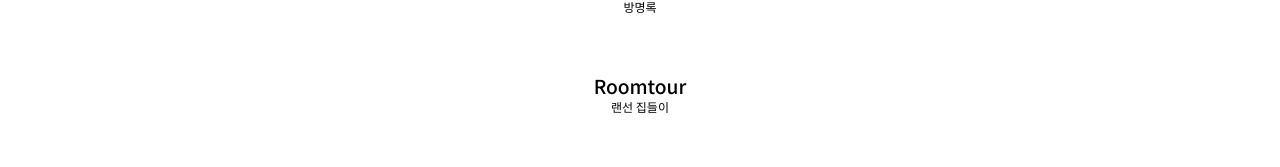
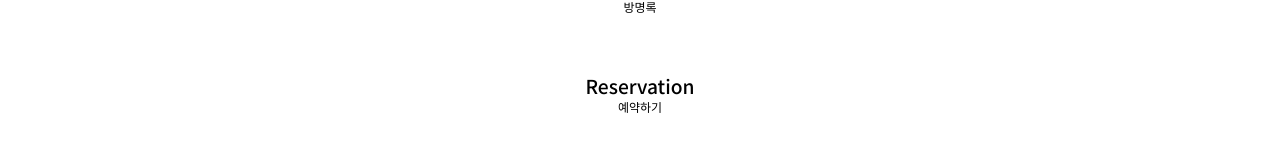
Before and after one commit to lee-suyeon/sroovyroom201, a React (Create React App) app in the folder client/: page /menu in a window 1280 px wide. Shown: the part 446-613 px from the top of the page. Built offline with nearby package versions, Linux system fonts and the light colour scheme; no server answers.

Commit message:
[feat] Add Reservation Page Router

```diff
--- a/client/src/components/views/MenuPage/MenuPage.jsx
+++ b/client/src/components/views/MenuPage/MenuPage.jsx
@@ -13,7 +13,7 @@ import { Home } from 'react-feather';
 const Menus = [
   { name: "Notice", desc: "우리집 소식", path: "/notice" },
   { name: "Visitors", desc: "방명록", path: "/visitors" },
-  { name: "Roomtour", desc: "랜선 집들이", path: "/roomtour" },
+  { name: "Reservation", desc: "예약하기", path: "/reservation" },
   { name: "Gallery", desc: "갤러리", path: "/gallery" },
 ]
 
```
